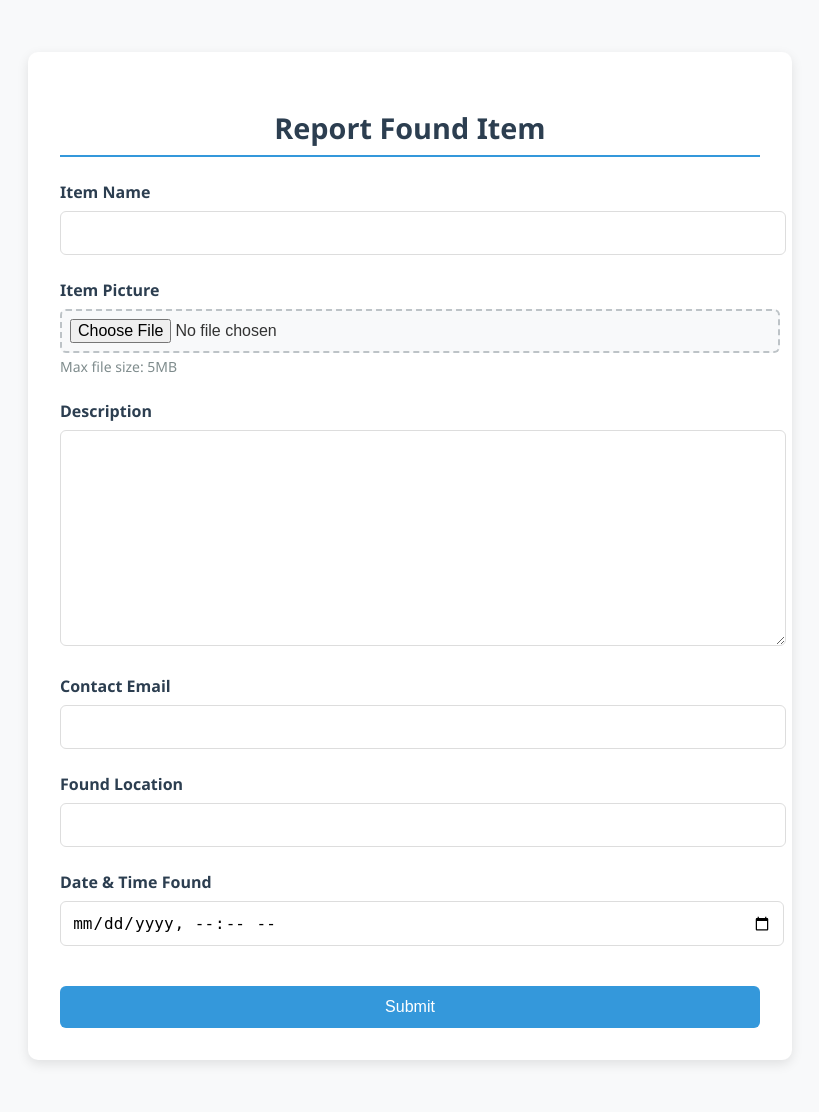
After one commit to Al1husse1n/Lost-and-Found-Django-, a Django app: page /newfound/ in a window 1280 px wide. The commit adds this page. Shown: the whole page, without its empty margins (230-1049 px from the left). Run offline with Django 5.2, Linux system fonts and the light colour scheme.

Commit message:
add a form to insert found item information

```diff
--- a/Lost_and_found/Lost_and_found/urls.py
+++ b/Lost_and_found/Lost_and_found/urls.py
@@ -22,6 +22,8 @@ from django.conf.urls.static import static  #pip install Pillow
 
 urlpatterns = [
     path('admin/', admin.site.urls),
-    path('home/', views.home, name = 'home'),
+    path('', views.home, name = 'home'),
     path('login/', views.login_view, name = "login"),
+    path('logout/',views.logout_view, name = "logout"),
+    path('newfound/',views.newfound.as_view(), name = "newfound"),
 ] + static(settings.MEDIA_URL, document_root=settings.MEDIA_ROOT)
--- /dev/null
+++ b/Lost_and_found/main/forms.py
@@ -0,0 +1,25 @@
+from django import forms
+from .models import LostItem
+
+class newFoundForm(forms.ModelForm):
+
+    class Meta:
+        model = LostItem
+        fields = ['item_name', 'item_picture', 'item_description', 'contactEmail', 'found_at', 'found_datetime']
+
+        widgets = {
+            'item_name' : forms.TextInput(attrs={'class':'form-control'}),
+            'item_description' : forms.Textarea(attrs={'class':'form-control'}),
+            'found_datetime' : forms.DateTimeInput(attrs={'class':'form-control', 'type' : 'datetime-local'}),
+            'contactEmail' : forms.EmailInput(attrs={'class':'form-control'}),
+            'found_at' : forms.TextInput(attrs={'class':'form-control'}),
+            'item_picture' : forms.FileInput(attrs={'class':'form-control'}),
+        }
+
+    def clean(self):
+        cleaned_data = super().clean()
+        picture = cleaned_data.get("item_picture")
+        if picture:
+            if picture.size > 5*1024*1024: #5mb
+                  self.add_error('item_picture', "Image file too large (max 5MB)")
+        return cleaned_data
--- a/Lost_and_found/main/models.py
+++ b/Lost_and_found/main/models.py
@@ -1,5 +1,12 @@
 from django.db import models
 from django.contrib.auth.models import User
+
+class UserProfile(models.Model):
+    user = models.OneToOneField(User, on_delete=models.CASCADE)
+
+    def __str__(self):
+        return self.user.username
+
 class LostItem(models.Model):
     STATUS_CHOICES = [
         ('lost', 'lost'),  #First element of the tuple  is the actual value stored in the database. second is human readable name displayed in form/admin
@@ -8,7 +15,7 @@ class LostItem(models.Model):
     item_name = models.CharField(max_length=100)
     item_picture = models.ImageField(upload_to="Item_pictures/") #pip install Pillow
     item_description = models.TextField()
-    item_founder = models.ForeignKey(User, on_delete=models.CASCADE, related_name='found_items')
+    item_founder = models.ForeignKey(UserProfile, on_delete=models.CASCADE, related_name='found_items')  #user_profile.found_items.all()
     contactEmail = models.EmailField()
     found_at = models.CharField(max_length=100)
     reported_datetime = models.DateTimeField(auto_now_add=True)
@@ -17,11 +24,4 @@ class LostItem(models.Model):
     claimed_by = models.ForeignKey(User, null=True, blank=True, on_delete=models.CASCADE, related_name='claimed_items')
 
     def __str__(self):
-        return self.Item_name
-
-class UserProfile(models.Model):
-    user = models.OneToOneField(User, on_delete=models.CASCADE)
-    feedback = models.TextField()
-
-    def __str__(self):
-        return self.user.username
+        return self.item_name
--- /dev/null
+++ b/Lost_and_found/main/static/css/newfound.css
@@ -0,0 +1,127 @@
+/* static/css/newfound.css */
+
+/* Base Styles */
+body {
+    font-family: 'Segoe UI', Tahoma, Geneva, Verdana, sans-serif;
+    background-color: #f8f9fa;
+    color: #333;
+    margin: 0;
+    padding: 20px;
+}
+
+/* Form Container */
+.found-item-form {
+    max-width: 700px;
+    margin: 2rem auto;
+    padding: 2rem;
+    background: white;
+    border-radius: 10px;
+    box-shadow: 0 4px 12px rgba(0, 0, 0, 0.1);
+}
+
+/* Form Header */
+.found-item-form h2 {
+    color: #2c3e50;
+    text-align: center;
+    margin-bottom: 1.5rem;
+    font-size: 1.8rem;
+    border-bottom: 2px solid #3498db;
+    padding-bottom: 0.5rem;
+}
+
+/* Form Groups */
+.form-group {
+    margin-bottom: 1.5rem;
+}
+
+/* Labels */
+.form-group label {
+    display: block;
+    margin-bottom: 0.5rem;
+    font-weight: 600;
+    color: #2c3e50;
+}
+
+/* Input Fields */
+.form-group input,
+.form-group textarea,
+.form-group select {
+    width: 100%;
+    padding: 0.75rem;
+    border: 1px solid #ddd;
+    border-radius: 6px;
+    font-size: 1rem;
+    transition: border-color 0.3s;
+}
+
+.form-group input:focus,
+.form-group textarea:focus {
+    border-color: #3498db;
+    outline: none;
+    box-shadow: 0 0 0 3px rgba(52, 152, 219, 0.2);
+}
+
+/* Textarea */
+.form-group textarea {
+    min-height: 120px;
+    resize: vertical;
+}
+
+/* File Input */
+.form-group input[type="file"] {
+    padding: 0.5rem;
+    border: 2px dashed #bdc3c7;
+    background-color: #f8f9fa;
+}
+
+/* Error Messages */
+.error {
+    color: #e74c3c;
+    font-size: 0.875rem;
+    margin-top: 0.25rem;
+}
+
+/* Help Text */
+.form-text {
+    display: block;
+    margin-top: 0.25rem;
+    font-size: 0.875rem;
+    color: #7f8c8d;
+}
+
+/* Submit Button */
+.btn-submit {
+    background: #3498db;
+    color: white;
+    border: none;
+    padding: 0.75rem 1.5rem;
+    font-size: 1rem;
+    border-radius: 6px;
+    cursor: pointer;
+    transition: all 0.3s ease;
+    width: 100%;
+    margin-top: 1rem;
+}
+
+.btn-submit:hover {
+    background: #2980b9;
+    transform: translateY(-2px);
+    box-shadow: 0 4px 8px rgba(0, 0, 0, 0.1);
+}
+
+/* DateTime Input */
+input[type="datetime-local"] {
+    padding: 0.7rem;
+}
+
+/* Responsive Design */
+@media (max-width: 768px) {
+    .found-item-form {
+        margin: 1rem;
+        padding: 1.5rem;
+    }
+
+    body {
+        padding: 10px;
+    }
+}
--- a/Lost_and_found/main/templates/login.html
+++ b/Lost_and_found/main/templates/login.html
@@ -7,7 +7,7 @@
     <form method="post">
         {% csrf_token %}
         <h1 class="login-title">Log in</h1>
-        {{form.username.errors}}
+
         {{ form.username.label_tag }}
         {{ form.username }}
 
--- /dev/null
+++ b/Lost_and_found/main/templates/newfound.html
@@ -0,0 +1,76 @@
+<!DOCTYPE html>
+<html lang="en">
+<head>
+    <meta charset="UTF-8">
+    <meta name="viewport" content="width=device-width, initial-scale=1.0">
+    <title>Report Found Item</title>
+    {% load static %}
+    <link rel="stylesheet" href="{% static 'css/newfound.css' %}">
+</head>
+<body>
+    <form method="post" enctype="multipart/form-data" class="found-item-form">
+        {% csrf_token %}
+
+        <h2>Report Found Item</h2>
+
+        <!-- Item Name -->
+        <div class="form-group">
+            <label for="id_item_name">Item Name</label>
+            {{ form.item_name }}
+            {% if form.item_name.errors %}
+                <div class="error">{{ form.item_name.errors }}</div>
+            {% endif %}
+        </div>
+
+        <!-- Item Picture -->
+        <div class="form-group">
+            <label for="id_item_picture">Item Picture</label>
+            {{ form.item_picture }}
+            {% if form.item_picture.errors %}
+                <div class="error">{{ form.item_picture.errors }}</div>
+            {% endif %}
+            <small class="form-text">Max file size: 5MB</small>
+        </div>
+
+        <!-- Item Description -->
+        <div class="form-group">
+            <label for="id_item_description">Description</label>
+            {{ form.item_description }}
+            {% if form.item_description.errors %}
+                <div class="error">{{ form.item_description.errors }}</div>
+            {% endif %}
+        </div>
+
+        <!-- Contact Email -->
+        <div class="form-group">
+            <label for="id_contactEmail">Contact Email</label>
+            {{ form.contactEmail }}
+            {% if form.contactEmail.errors %}
+                <div class="error">{{ form.contactEmail.errors }}</div>
+            {% endif %}
+        </div>
+
+        <!-- Found Location -->
+        <div class="form-group">
+            <label for="id_found_at">Found Location</label>
+            {{ form.found_at }}
+            {% if form.found_at.errors %}
+                <div class="error">{{ form.found_at.errors }}</div>
+            {% endif %}
+        </div>
+
+        <!-- Found Date/Time -->
+        <div class="form-group">
+            <label for="id_found_datetime">Date & Time Found</label>
+            {{ form.found_datetime }}
+            {% if form.found_datetime.errors %}
+                <div class="error">{{ form.found_datetime.errors }}</div>
+            {% endif %}
+        </div>
+
+        <div class="form-actions">
+            <button type="submit" class="btn-submit">Submit</button>
+        </div>
+    </form>
+</body>
+</html>
--- a/Lost_and_found/main/views.py
+++ b/Lost_and_found/main/views.py
@@ -6,6 +6,8 @@ from django.contrib.auth.forms import UserCreationForm
 from django.contrib.auth.forms import AuthenticationForm
 from django.http import HttpResponse
 from django.contrib.auth.decorators import login_required
+from django.views.generic.edit import FormView
+from .forms import newFoundForm
 
 
 def login_view(request):
@@ -14,13 +16,37 @@ def login_view(request):
         if form.is_valid():
             user = form.get_user() #already authenticated, if return none it will execute the next else block
             login(request, user)
-            return redirect("/home")
+            return redirect("/")
 
     else:
         form = AuthenticationForm()
 
     return render(request,"login.html", {"form":form})
 
-
+@login_required
 def home(request):
     return render(request, 'home.html')
+
+def logout_view(request):
+    logout(request)
+    return redirect("/login")
+
+class newfound(FormView):
+    template_name = 'newfound.html'
+    form_class = newFoundForm
+    success_url = '/'
+
+    def form_valid(self, form):  #automatically called when form is submitted
+        userProfile, created = UserProfile.objects.get_or_create(user=self.request.user)
+        lostItem = LostItem(
+            item_name = form.cleaned_data['item_name'],
+            item_picture = form.cleaned_data['item_picture'],
+            item_description = form.cleaned_data['item_description'],
+            item_founder = userProfile,
+            contactEmail = form.cleaned_data['contactEmail'],
+            found_at = form.cleaned_data['found_at'],
+            found_datetime = form.cleaned_data['found_datetime'],
+
+        )
+        lostItem.save()
+        return super().form_valid(form)
```
Also changed, not shown: Lost_and_found/main/static/css/home_styles.css (added, +116 -0 lines), Lost_and_found/main/templates/home.html (+66 -0 lines), Lost_and_found/db.sqlite3, Lost_and_found/main/migrations/0002_remove_userprofile_feedback.py (added), Lost_and_found/main/migrations/0003_alter_lostitem_item_founder.py (added), Lost_and_found/media/Item_pictures/photo_1.jpg (added).
